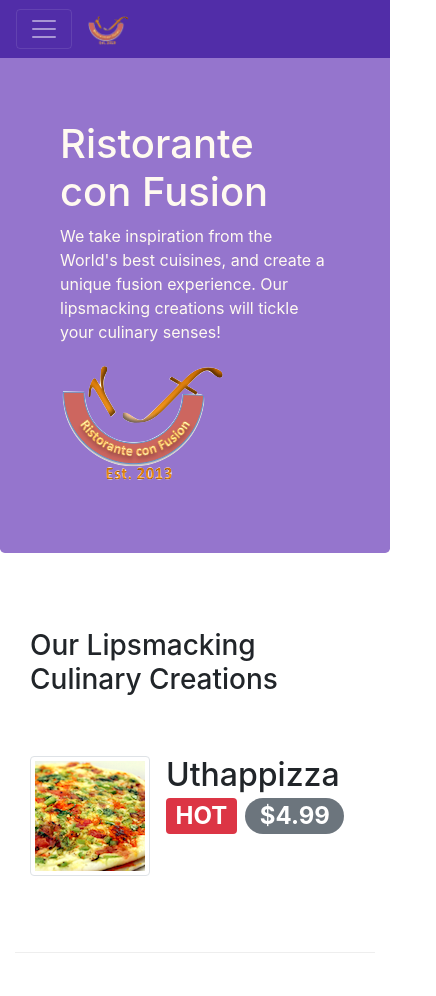
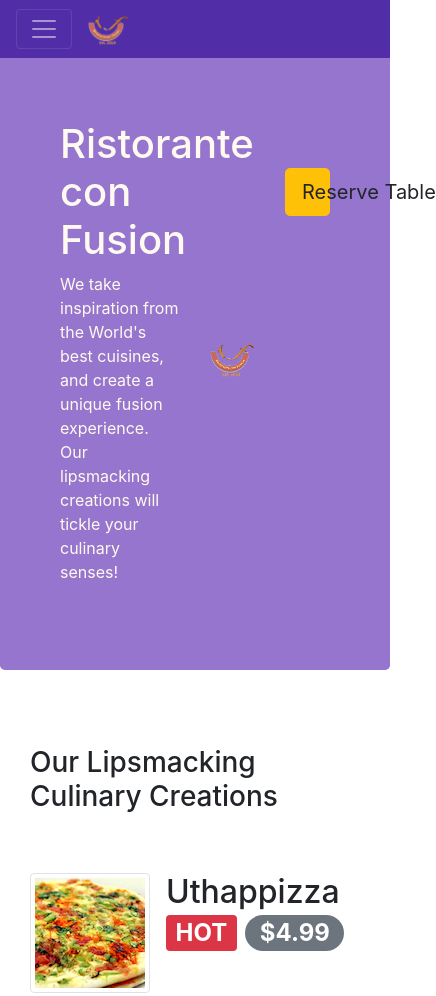
Before and after one commit to ajparker00/Bootstrap-Confusion, a website: page index.html in a window 390 px wide. Shown: the top 996 px of the page, 436 px wide, since content can reach past the window. Drawn offline with nearby package versions, Linux system fonts and the light colour scheme.

Commit message:
Week 2 assignment task 3

```diff
--- a/index.html
+++ b/index.html
@@ -54,14 +54,17 @@ adding column classes to the inner divs-->
     <header class="jumbotron">
         <div class="container">
             <div class="row row-header">
-                <div class="col-12 col-sm-6">
+                <div class="col-6">
                     <h1>Ristorante con Fusion</h1>
                     <p>We take inspiration from the World's best cuisines, and create a unique fusion experience. Our lipsmacking creations will tickle your culinary senses!</p>
                 </div>
                 <!-- We will now add the restaurant logo to the Jumbotron. In index.html go to the header row inside the jumbotron and
  replace the second <div> column with the following code: -->
-                <div class="col-12 col-sm align-self-center">
+                <div class="col-3 col-sm align-self-center">
                     <img src="img/img/logo.png" class="img-fluid">
+                </div>
+                <div class="col-3">
+                    <button type="button" class="btn btn-warning btn-lg btn-block mt-5">Reserve Table</button>
                 </div>
             </div>
         </div>
```
